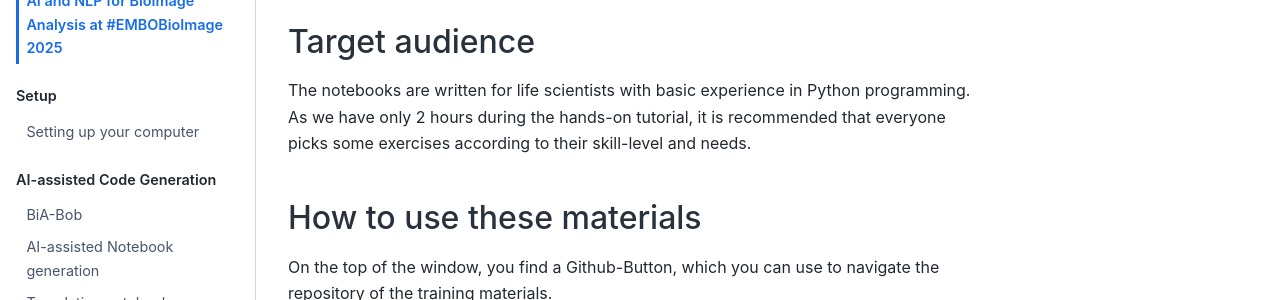
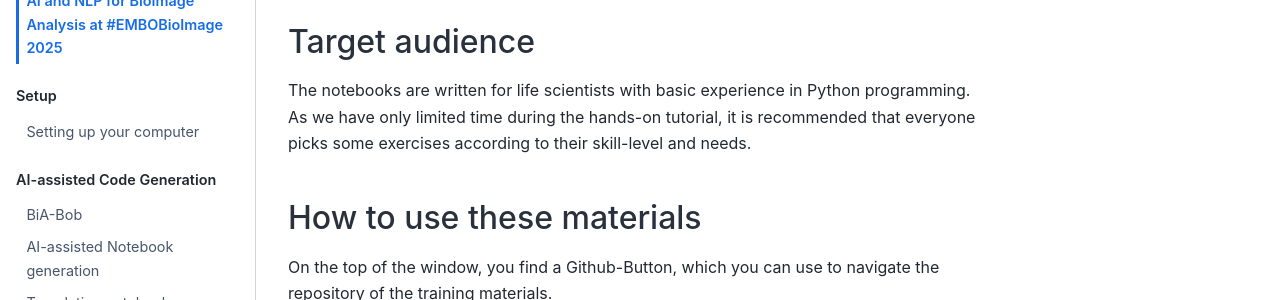
Before and after one commit to ScaDS/EMBOBioImage2025, a Jupyter Book: the page built from docs/intro.md, in a window 1280 px wide and 900 px high. Shown: the part 254-554 px from the top of the window. Built offline with Jupyter Book 1.0.4 settings and Sphinx 7.4.7 and the Sphinx Book theme 1.1.4, drawn with Linux system fonts in a browser that asks for light colours; pages that are not in the unit, such as notebooks, are missing from menus.

Commit message:
fixed place

```diff
--- a/docs/intro.md
+++ b/docs/intro.md
@@ -4,7 +4,7 @@ This page contains training materials for the BioImage Analysis hands-on tutoria
 
 ## Target audience
 
-The notebooks are written for life scientists with basic experience in Python programming. As we have only 2 hours during the hands-on tutorial, it is recommended that everyone picks some exercises according to their skill-level and needs.
+The notebooks are written for life scientists with basic experience in Python programming. As we have only limited time during the hands-on tutorial, it is recommended that everyone picks some exercises according to their skill-level and needs.
 
 ## How to use these materials
 
```
Also changed, not shown: readme.md (+1 -1 lines).
